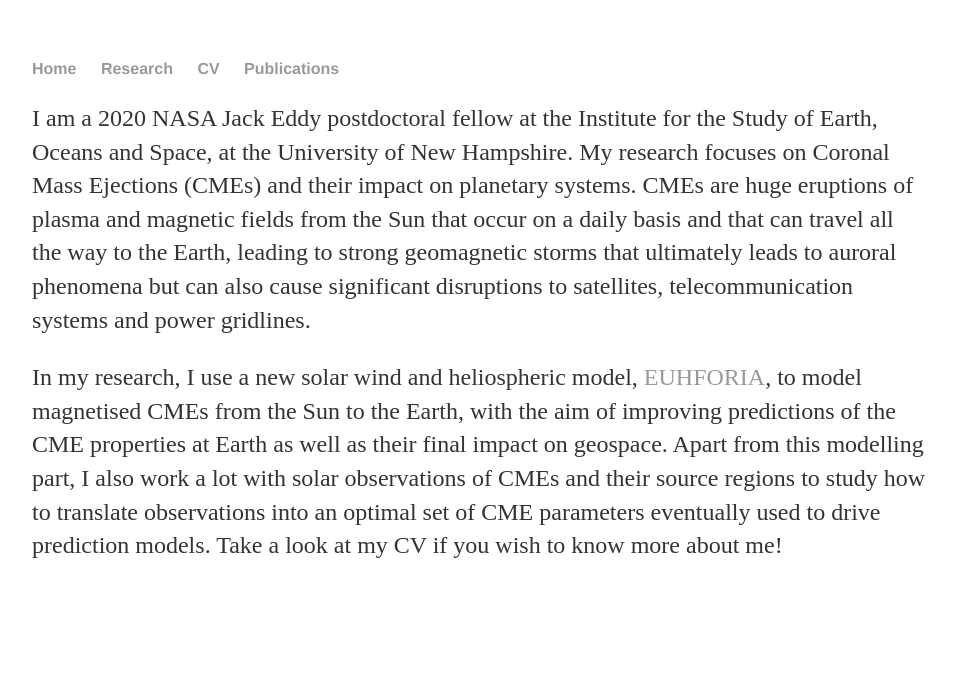
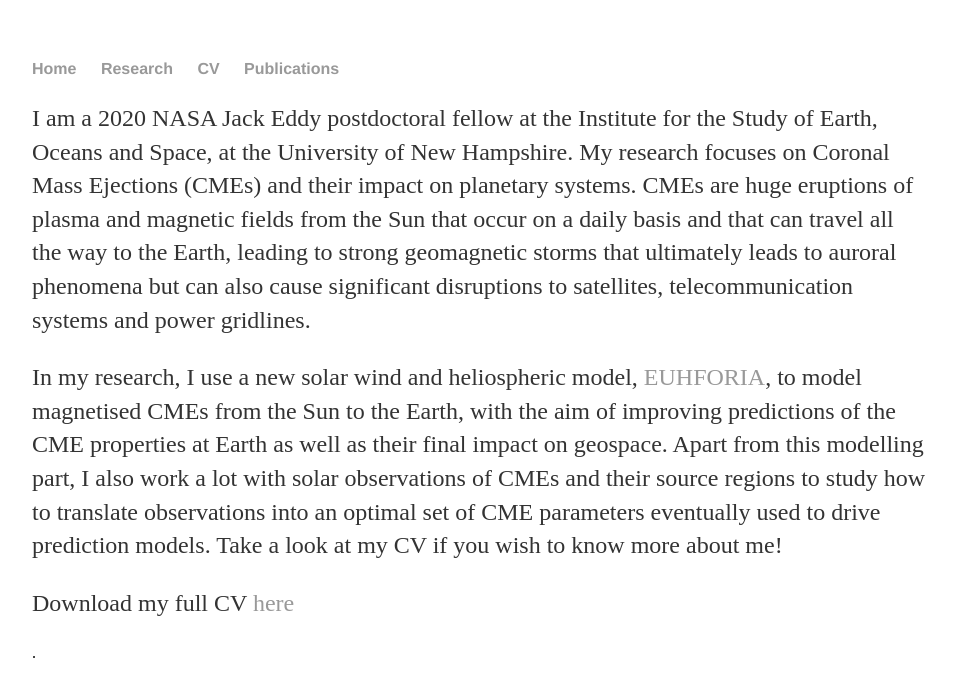
Before and after one commit to scolini/scolini.github.io, a Jekyll site: the page built from cv/index.html, in a window 1280 px wide. Shown: the top 697 px of the page, without its empty margins (160-1115 px from the left). Built offline with Jekyll 4.4.1, drawn with Linux system fonts in a browser that asks for light colours.

Commit message:
Update index.html

```diff
--- a/cv/index.html
+++ b/cv/index.html
@@ -13,5 +13,7 @@ title: Camilla Scolini
   	<p>In my research, I use a new solar wind and heliospheric model, <a href="https://euhforia.com">EUHFORIA</a>, to model magnetised CMEs from the Sun to the Earth, with the aim of improving predictions of the CME properties at Earth as well as their final impact on geospace. Apart from this modelling part, I also work a lot with solar observations of CMEs and their source regions to study how to translate observations into an optimal set of CME parameters eventually used to drive prediction models.
  	Take a look at my CV if you wish to know more about me!</p>
 
+	<p>Download my full CV <a href="https://www.dropbox.com/s/zud8wy7w3tkkclk/CV_scolini_20201104.pdf?dl=0">here</a></p>.
+
 
 </div><!-- /.blurb -->
```
Lines whose indentation alone changed are shown as unchanged.
